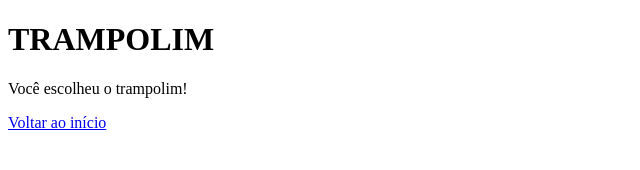
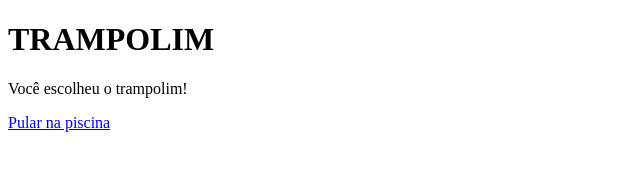
Before and after one commit to maria7794664-dotcom/meu-primeiro-site, a plain HTML site: page trampolim.html in a window 1280 px wide. Shown: the full height of the page, 0-640 px from the left. Drawn offline with Linux system fonts and the light colour scheme.

Commit message:
Update link to jump into the pool

```diff
--- a/trampolim.html
+++ b/trampolim.html
@@ -12,7 +12,7 @@
 
     <p>Você escolheu o trampolim!</p>
 
-    <a href="index.html">Voltar ao início</a>
+    <a href="piscina.html">Pular na piscina</a>
 
 </body>
 </html>
```
